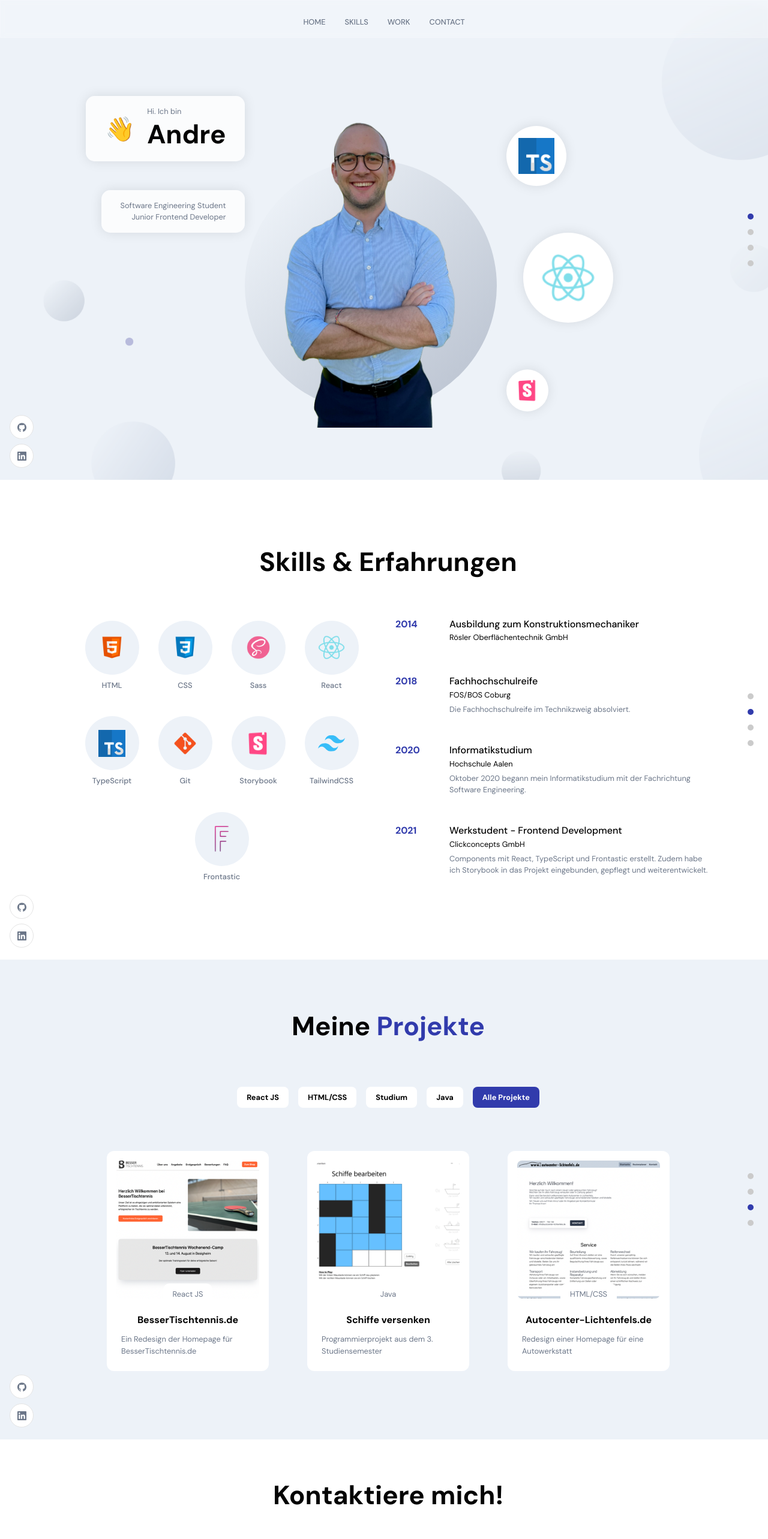
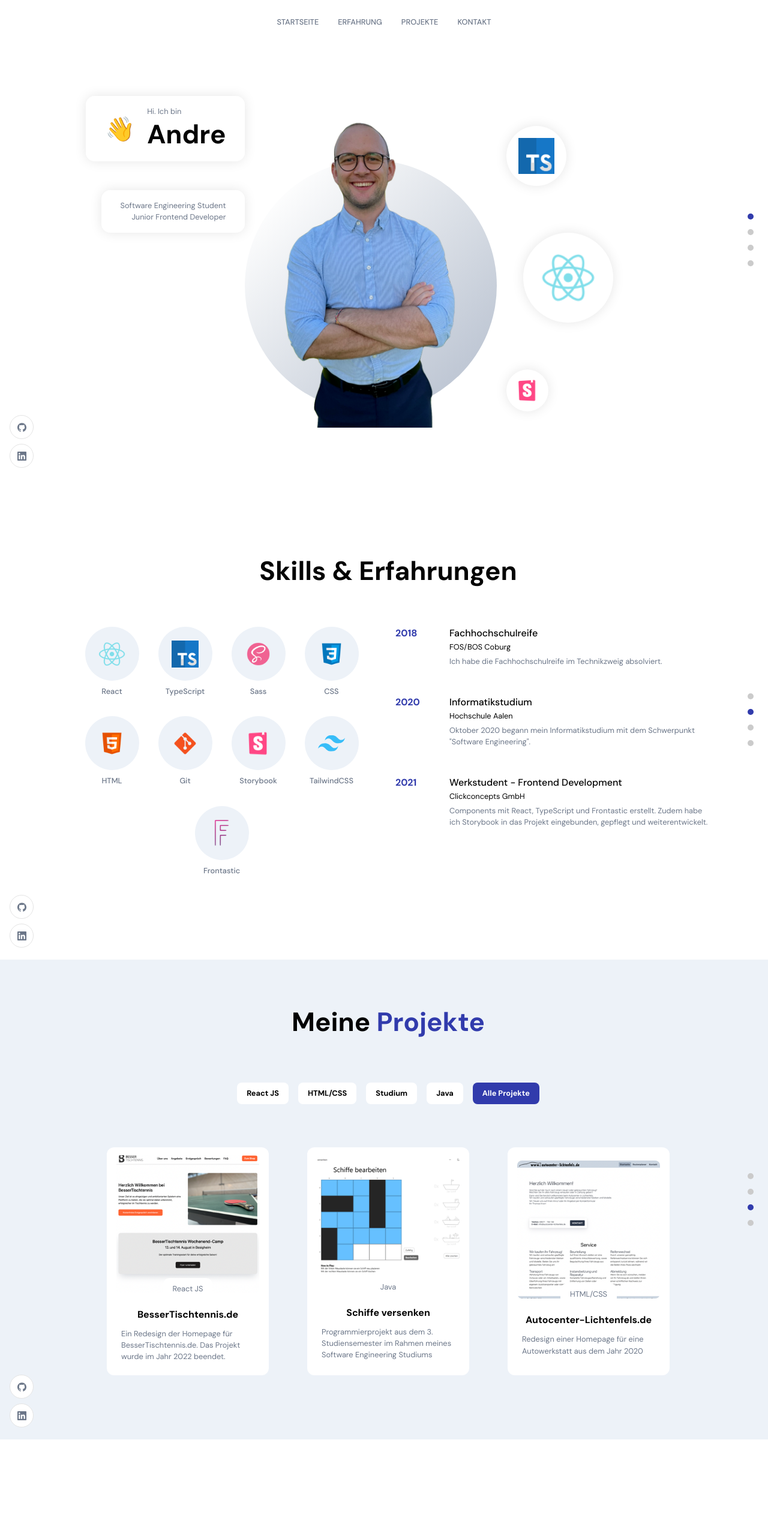
Before and after one commit to ExziiL/Portfolio, a React (Vite) app: page / in a window 1280 px wide. Shown: the top 2566 px of the page at 60% size. Built offline with nearby package versions, Linux system fonts and the light colour scheme.

Commit message:
fixed things

```diff
--- a/src/components/Navbar/Navbar.scss
+++ b/src/components/Navbar/Navbar.scss
@@ -91,10 +91,12 @@
   align-items: center;
   background: var(--secondary-color);
 
+
   svg {
     width: 70%;
     height: 70%;
     color: var(--white-color);
+    cursor: pointer;
   }
 
   div {
--- a/src/components/Navbar/Navbar.tsx
+++ b/src/components/Navbar/Navbar.tsx
@@ -8,7 +8,7 @@ import './Navbar.scss';
 
 const Navbar = () => {
 	const [toggle, setToggle] = useState(false);
-	const links = ['home', 'skills', 'work', 'contact'];
+	const links = ['startseite', 'erfahrung', 'projekte', 'kontakt'];
 	let navigate = useNavigate();
 
 	return (
--- a/src/components/NavigationDots.tsx
+++ b/src/components/NavigationDots.tsx
@@ -2,7 +2,7 @@ import React from 'react';
 
 export const NavigationDots = ({ active }: any) => {
 	// const links = ['home', 'work', 'skills', 'testimonials', 'contact'];
-	const links = ['home', 'skills', 'work', 'contact'];
+	const links = ['startseite', 'erfahrung', 'projekte', 'kontakt'];
 	return (
 		<div className="app__navigation">
 			{links.map((item, index) => (
--- a/src/container/Footer/Footer.tsx
+++ b/src/container/Footer/Footer.tsx
@@ -80,7 +80,7 @@ const Footer = () => {
 					<a href="tel:+01743461407">+0174 3461407</a>
 				</div> */}
 			</div>
-			{!isFormSubmitted ? (
+			{/* {!isFormSubmitted ? (
 				<div className="app__footer-form app__flex">
 					<div className="app__flex">
 						<input
@@ -124,7 +124,7 @@ const Footer = () => {
 				<div>
 					<h3 className="head_text">Die Nachricht wurde erfolgreich versendet!</h3>
 				</div>
-			)}
+			)} */}
 			<div className="app__footer-legal">
 				<ul>
 					<li onClick={handleClickImpressum}>Impressum</li>
@@ -135,4 +135,4 @@ const Footer = () => {
 	);
 };
 
-export default AppWrap(MotionWrap(Footer, 'app__footer'), 'contact', 'app__whitebg');
+export default AppWrap(MotionWrap(Footer, 'app__footer'), 'kontakt', 'app__whitebg');
--- a/src/container/Footer/Footex.scss
+++ b/src/container/Footer/Footex.scss
@@ -119,7 +119,7 @@
     list-style-type: none;
     margin: 0;
     padding: 0;
-    padding-top: 75px;
+    padding-top: 125px;
 
     display: flex;
 
--- a/src/container/Header/Header.tsx
+++ b/src/container/Header/Header.tsx
@@ -78,4 +78,4 @@ const Header = () => {
 	);
 };
 
-export default AppWrap(Header, 'home', 'app__whitebg');
+export default AppWrap(Header, 'startseite', 'app__whitebg');
--- a/src/container/Skills/Skills.scss
+++ b/src/container/Skills/Skills.scss
@@ -111,7 +111,7 @@
     justify-content: flex-start;
     align-items: flex-start;
     margin-bottom: 1rem;
-    cursor: pointer;
+    // cursor: pointer;
 
     h4 {
       font-weight: 500;
--- a/src/container/Skills/Skills.tsx
+++ b/src/container/Skills/Skills.tsx
@@ -7,22 +7,22 @@ import './Skills.scss';
 
 const Skills = () => {
 	const experiences = [
-		{
-			works: [
-				{
-					name: 'Ausbildung zum Konstruktionsmechaniker',
-					company: 'Rösler Oberflächentechnik GmbH',
-					desc: '',
-				},
-			],
-			year: '2014',
-		},
+		// {
+		// 	works: [
+		// 		{
+		// 			name: 'Ausbildung zum Konstruktionsmechaniker',
+		// 			company: 'Rösler Oberflächentechnik GmbH',
+		// 			desc: '',
+		// 		},
+		// 	],
+		// 	year: '2014',
+		// },
 		{
 			works: [
 				{
 					name: 'Fachhochschulreife',
 					company: 'FOS/BOS Coburg',
-					desc: 'Die Fachhochschulreife im Technikzweig absolviert.',
+					desc: 'Ich habe die Fachhochschulreife im Technikzweig absolviert.',
 				},
 			],
 			year: '2018',
@@ -32,7 +32,7 @@ const Skills = () => {
 				{
 					name: 'Informatikstudium',
 					company: 'Hochschule Aalen',
-					desc: 'Oktober 2020 begann mein Informatikstudium mit der Fachrichtung Software Engineering.',
+					desc: 'Oktober 2020 begann mein Informatikstudium mit dem Schwerpunkt "Software Engineering".',
 				},
 			],
 			year: '2020',
@@ -50,21 +50,6 @@ const Skills = () => {
 	];
 	const skills = [
 		{
-			name: 'HTML',
-			bgColor: '#edf2f8',
-			icon: images.html,
-		},
-		{
-			name: 'CSS',
-			bgColor: '#edf2f8',
-			icon: images.css,
-		},
-		{
-			name: 'Sass',
-			bgColor: '#edf2f8',
-			icon: images.sass,
-		},
-		{
 			name: 'React',
 			bgColor: '#edf2f8',
 			icon: images.react,
@@ -73,6 +58,21 @@ const Skills = () => {
 			name: 'TypeScript',
 			bgColor: '#edf2f8',
 			icon: images.typescript,
+		},
+		{
+			name: 'Sass',
+			bgColor: '#edf2f8',
+			icon: images.sass,
+		},
+		{
+			name: 'CSS',
+			bgColor: '#edf2f8',
+			icon: images.css,
+		},
+		{
+			name: 'HTML',
+			bgColor: '#edf2f8',
+			icon: images.html,
 		},
 		{
 			name: 'Git',
@@ -169,4 +169,4 @@ const Skills = () => {
 };
 
 // export default AppWrap(Skills, 'skills');
-export default AppWrap(MotionWrap(Skills, 'app__skills'), 'skills', 'app__whitebg');
+export default AppWrap(MotionWrap(Skills, 'app__skills'), 'erfahrung', 'app__whitebg');
--- a/src/container/Work/Work.scss
+++ b/src/container/Work/Work.scss
@@ -48,6 +48,7 @@
 
   .app__work-item {
     width: 270px;
+    height: 380px;
     flex-direction: column;
     margin: 2rem;
     padding: 1rem;
--- a/src/container/Work/Work.tsx
+++ b/src/container/Work/Work.tsx
@@ -20,7 +20,7 @@ const Work = () => {
 			projectLink: 'https://bessertischtennis.de/',
 			codeLink: 'https://github.com/ExziiL/besserTischtennis',
 			title: 'BesserTischtennis.de',
-			description: 'Ein Redesign der Homepage für BesserTischtennis.de',
+			description: 'Ein Redesign der Homepage für BesserTischtennis.de. Das Projekt wurde im Jahr 2022 beendet.',
 			tags: ['React JS', 'Alle Projekte'],
 		},
 		{
@@ -29,7 +29,7 @@ const Work = () => {
 			projectLink: 'https://github.com/ExziiL/Programmierpraktikum',
 			codeLink: 'https://github.com/ExziiL/Programmierpraktikum',
 			title: 'Schiffe versenken',
-			description: 'Programmierprojekt aus dem 3. Studiensemester',
+			description: 'Programmierprojekt aus dem 3. Studiensemester im Rahmen meines Software Engineering Studiums',
 			tags: ['Java', 'Studium', 'Alle Projekte'],
 		},
 		{
@@ -38,7 +38,7 @@ const Work = () => {
 			projectLink: 'https://exziil.github.io/Autocenter/index.html',
 			codeLink: 'https://github.com/ExziiL/Autocenter',
 			title: 'Autocenter-Lichtenfels.de',
-			description: 'Redesign einer Homepage für eine Autowerkstatt',
+			description: 'Redesign einer Homepage für eine Autowerkstatt aus dem Jahr 2020',
 			tags: ['HTML/CSS', 'Alle Projekte'],
 		},
 	];
@@ -153,4 +153,4 @@ const Work = () => {
 	);
 };
 
-export default AppWrap(MotionWrap(Work, 'app__works'), 'work', 'app__primarybg');
+export default AppWrap(MotionWrap(Work, 'app__works'), 'projekte', 'app__primarybg');
```
